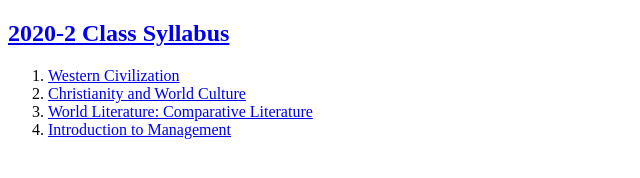
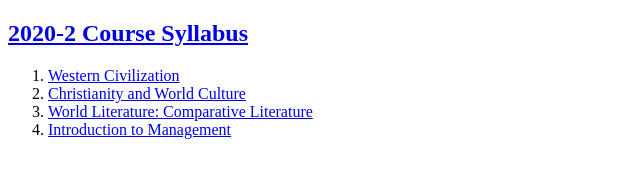
Before and after one commit to ffc1cc/ffc1cc, a plain HTML site: page index.html in a window 1280 px wide. Shown: the full height of the page, 0-640 px from the left. Drawn offline with Linux system fonts and the light colour scheme.

Commit message:
Update index.html

```diff
--- a/index.html
+++ b/index.html
@@ -5,7 +5,7 @@
   </head>
 
   <body>
-    <h2><a href="index.html">2020-2 Class Syllabus</a></h2>
+    <h2><a href="index.html">2020-2 Course Syllabus</a></h2>
     <ol>
       <li><a href="11.html" target="_blank" title="West Civ">Western Civilization</a></li>
       <li><a href="12.html" target="_blank" title="CWC">Christianity and World Culture</a></li>
```
